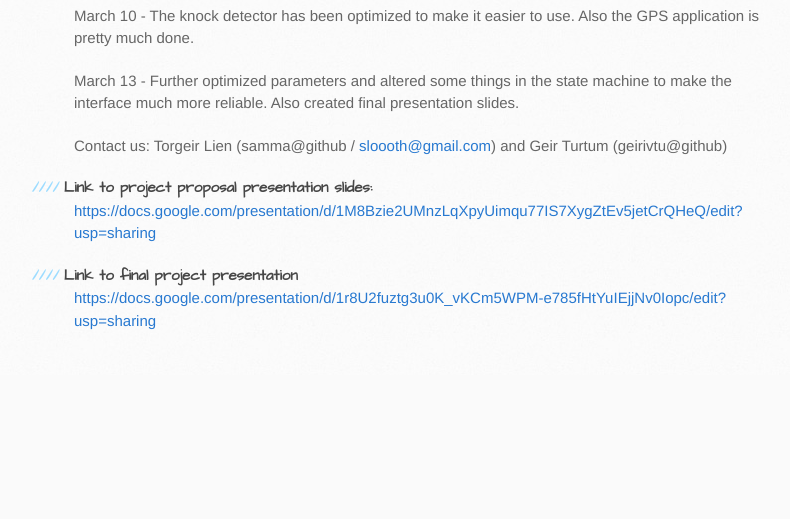
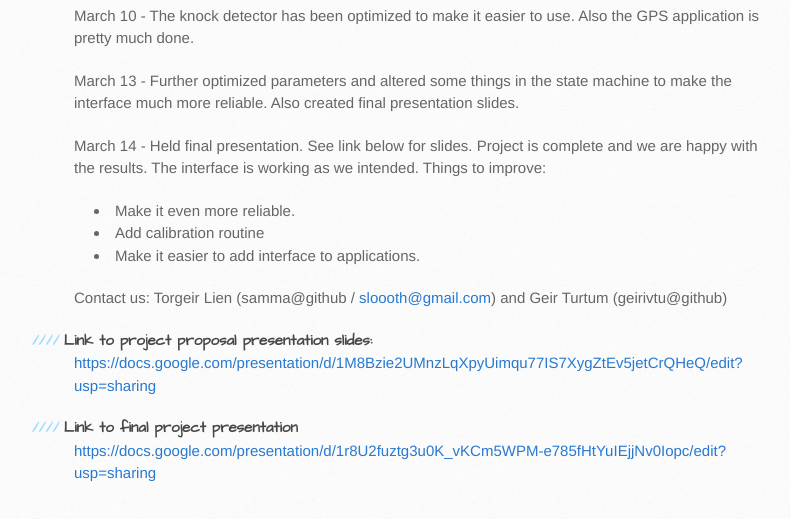
Before and after one commit to KybDP/KnockKnock, a plain HTML site: page index.html in a window 1280 px wide. Shown: the part 2977-3496 px from the top of the page, without its empty margins (96-886 px from the left). Before the commit the page ends 3352 px from the top, so only its background shows below. Drawn offline with Linux system fonts and the light colour scheme.

```diff
--- a/index.html
+++ b/index.html
@@ -98,7 +98,13 @@
 
 <p>March 13 - Further optimized parameters and altered some things in the state machine to make the interface much more reliable. Also created final presentation slides.</p>
 
-<p>Contact us: Torgeir Lien (samma@github / <a href="mailto:sloooth@gmail.com">sloooth@gmail.com</a>) and Geir Turtum (geirivtu@github)</p>
+<p>March 14 - Held final presentation. See link below for slides. Project is complete and we are happy with the results. The interface is working as we intended. Things to improve:</p>
+
+<ul>
+<li>Make it even more reliable.</li>
+<li>Add calibration routine</li>
+<li>Make it easier to add interface to applications.</li>
+</ul><p>Contact us: Torgeir Lien (samma@github / <a href="mailto:sloooth@gmail.com">sloooth@gmail.com</a>) and Geir Turtum (geirivtu@github)</p>
 
 <h4>Link to project proposal presentation slides:</h4>
 
```
Also changed, not shown: params.json (+1 -1 lines).
